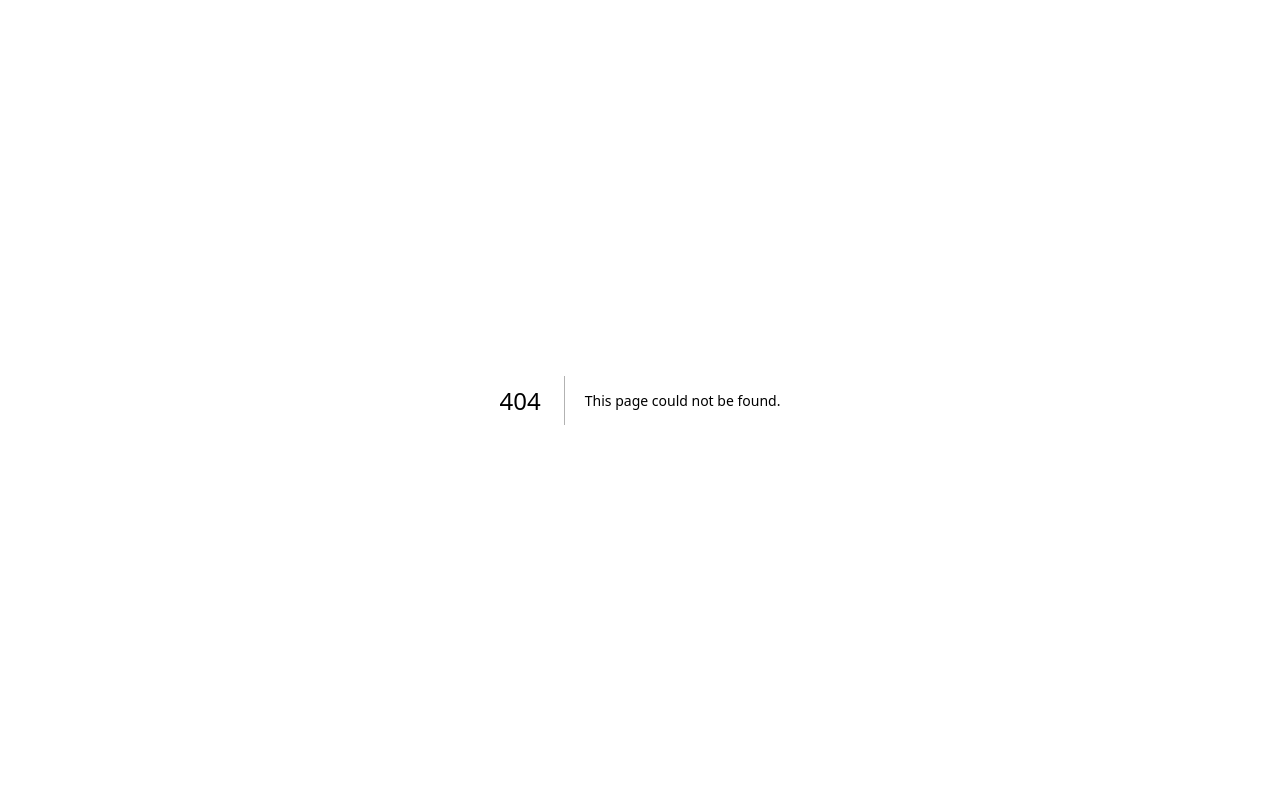
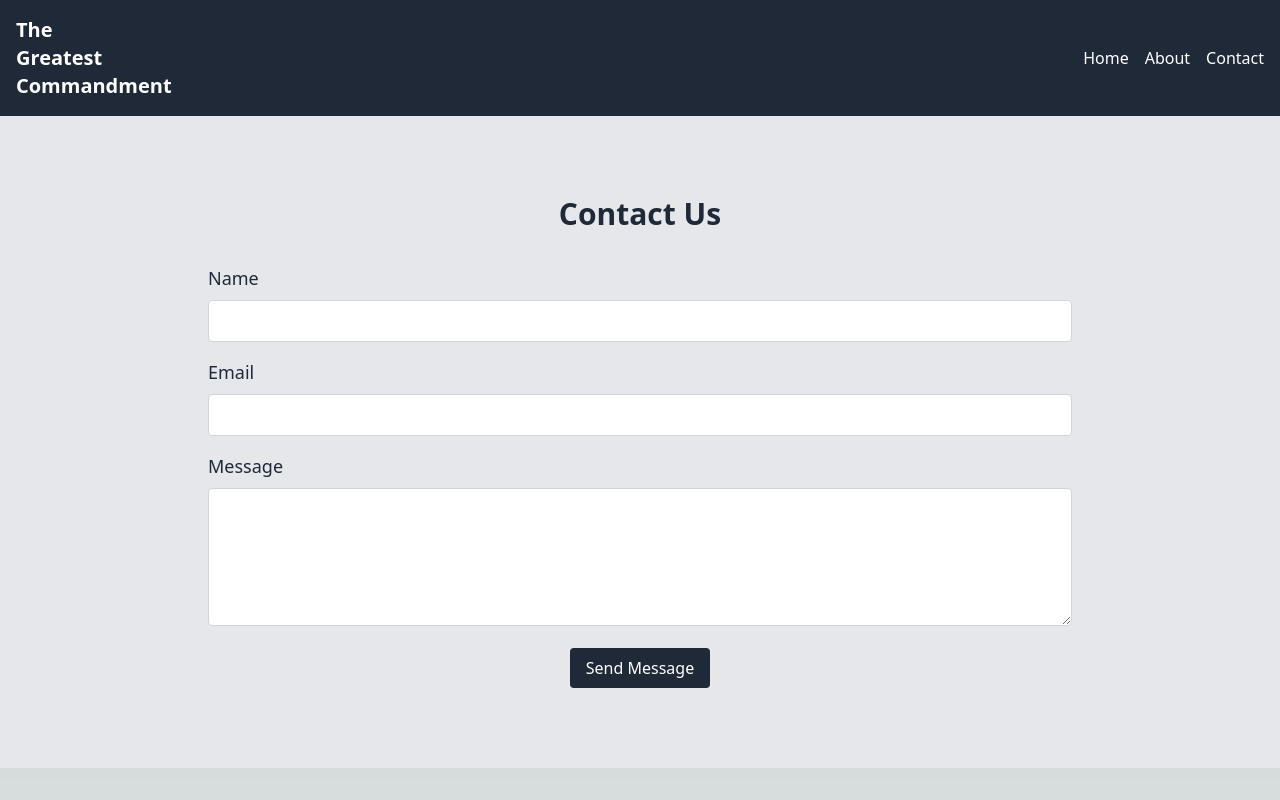
Before and after one commit to DonaldMzima/The-Greatest-Commandment, a Next.js app: page /contacts in a window 1280 px wide. Before the commit this address had no page. Built offline with nearby package versions, Linux system fonts and the light colour scheme.

Commit message:
ref: update ui

```diff
--- a/src/pages/components/TimeLineItime.tsx
+++ b/src/components/TimeLineItime.tsx
@@ -1,7 +1,8 @@
 import React, { useState } from "react";
-import { useTimelineData } from "../../../utils/https";
+
 import LoadingSpinner from "./LoadingSpinner";
 import Fuse from "fuse.js";
+import { useTimelineData } from "../../utils/https";
 
 const Timeline: React.FC = () => {
   const { data: timelineData, isLoading, error } = useTimelineData();
--- /dev/null
+++ b/src/components/UI/Footer.tsx
@@ -0,0 +1,13 @@
+import React from "react";
+
+const Footer: React.FC = () => {
+  return (
+    <footer className="bg-gray-800 text-white p-4 mt-8">
+      <div className="max-w-7xl mx-auto text-center">
+        <p>&copy; 2024 My App. All rights reserved.</p>
+      </div>
+    </footer>
+  );
+};
+
+export default Footer;
--- /dev/null
+++ b/src/components/UI/Hero.tsx
@@ -0,0 +1,25 @@
+import React from "react";
+
+const Hero: React.FC = () => {
+  return (
+    <section className="bg-gray-200 text-gray-800 h-screen flex flex-col justify-center items-center">
+      <div className="max-w-7xl mx-auto px-4 text-center">
+        <h1 className="text-4xl font-bold tracking-tight text-gray-900 sm:text-6xl">
+          Welcome to The Greatest Commandment App.
+        </h1>
+        <p className="text-lg mb-8">
+          Click the button below to listen to The Greatest Commandment audio
+          clips!
+        </p>
+        <a
+          href="timeLineItem"
+          className="bg-gray-800 text-white px-4 py-2 rounded"
+        >
+          Get Started
+        </a>
+      </div>
+    </section>
+  );
+};
+
+export default Hero;
--- /dev/null
+++ b/src/components/UI/Navbar.tsx
@@ -0,0 +1,32 @@
+import React from "react";
+
+const Navbar: React.FC = () => {
+  return (
+    <nav className="bg-gray-800 text-white p-4">
+      <div className="max-w-7xl mx-auto flex justify-between items-center">
+        <a href="/">
+          <div className="text-xl font-bold">
+            The
+            <br />
+            Greatest
+            <br />
+            Commandment
+          </div>
+        </a>
+        <div className="space-x-4">
+          <a href="/" className="hover:underline">
+            Home
+          </a>
+          <a href="about" className="hover:underline">
+            About
+          </a>
+          <a href="contacts" className="hover:underline">
+            Contact
+          </a>
+        </div>
+      </div>
+    </nav>
+  );
+};
+
+export default Navbar;
--- /dev/null
+++ b/src/pages/about.tsx
@@ -0,0 +1,50 @@
+import Navbar from "@/components/UI/Navbar";
+import React from "react";
+
+const About: React.FC = () => {
+  return (
+    <>
+      <Navbar />
+      <section className="bg-gray-200 text-gray-800 py-20">
+        <div className="max-w-4xl mx-auto px-4">
+          <h2 className="text-3xl font-bold mb-8 text-center">
+            About This Assessment
+          </h2>
+          <p className="text-lg mb-4">
+            This assessment was created to demonstrate the ability to understand
+            and explain code written in React, as well as to implement various
+            features and design elements. The assessment included the following
+            tasks:
+          </p>
+          <ul className="list-disc pl-5 mb-4">
+            <li>
+              Creating a separate TypeScript file in the utils folder to fetch
+              data using axios.
+            </li>
+            <li>
+              Replacing axios with react-query for data fetching and caching.
+            </li>
+            <li>Handling errors and loading states with styled components.</li>
+            <li>
+              Adding a fuzzy search functionality to the Timeline component.
+            </li>
+            <li>Ensuring responsive design for different screen sizes.</li>
+          </ul>
+          <p className="text-lg mb-4">
+            The goal was to create a user-friendly interface with modern React
+            techniques, ensuring a smooth and responsive experience for users.
+            The main components include a navbar, a hero section, an about
+            section, and a footer.
+          </p>
+          <p className="text-lg">
+            The assessment showcases skills in React development, including
+            state management, component styling, responsive design, and
+            integrating third-party libraries for enhanced functionality.
+          </p>
+        </div>
+      </section>
+    </>
+  );
+};
+
+export default About;
--- /dev/null
+++ b/src/pages/contacts.tsx
@@ -0,0 +1,79 @@
+import Navbar from "@/components/UI/Navbar";
+import React, { useState } from "react";
+
+const Contact: React.FC = () => {
+  const [name, setName] = useState("");
+  const [email, setEmail] = useState("");
+  const [message, setMessage] = useState("");
+
+  const handleSubmit = (e: React.FormEvent) => {
+    e.preventDefault();
+    // Handle form submission logic here
+    console.log("Form submitted:", { name, email, message });
+  };
+
+  return (
+    <>
+      <Navbar />
+      <section className="bg-gray-200 text-gray-800 py-20">
+        <div className="max-w-4xl mx-auto px-4">
+          <h2 className="text-3xl font-bold mb-8 text-center">Contact Us</h2>
+          <form onSubmit={handleSubmit} className="space-y-4">
+            <div>
+              <label htmlFor="name" className="block text-lg font-medium mb-2">
+                Name
+              </label>
+              <input
+                type="text"
+                id="name"
+                value={name}
+                onChange={(e) => setName(e.target.value)}
+                className="w-full p-2 border border-gray-300 rounded text-black"
+                required
+              />
+            </div>
+            <div>
+              <label htmlFor="email" className="block text-lg font-medium mb-2">
+                Email
+              </label>
+              <input
+                type="email"
+                id="email"
+                value={email}
+                onChange={(e) => setEmail(e.target.value)}
+                className="w-full p-2 border border-gray-300 rounded text-black"
+                required
+              />
+            </div>
+            <div>
+              <label
+                htmlFor="message"
+                className="block text-lg font-medium mb-2"
+              >
+                Message
+              </label>
+              <textarea
+                id="message"
+                value={message}
+                onChange={(e) => setMessage(e.target.value)}
+                className="w-full p-2 border border-gray-300 rounded text-black"
+                rows={5}
+                required
+              />
+            </div>
+            <div className="text-center">
+              <button
+                type="submit"
+                className="bg-gray-800 text-white px-4 py-2 rounded"
+              >
+                Send Message
+              </button>
+            </div>
+          </form>
+        </div>
+      </section>
+    </>
+  );
+};
+
+export default Contact;
--- a/src/pages/index.tsx
+++ b/src/pages/index.tsx
@@ -1,13 +1,18 @@
 import Image from "next/image";
 import { Inter } from "next/font/google";
-import Timeline from "./components/TimeLineItime";
+import Navbar from "@/components/UI/Navbar";
+import Hero from "@/components/UI/Hero";
+import Footer from "@/components/UI/Footer";
 
 const inter = Inter({ subsets: ["latin"] });
 
 export default function Home() {
   return (
     <>
-      <Timeline />
+      <Navbar />
+      <Hero />
+      {/* <Timeline /> */}
+      <Footer />
     </>
   );
 }
--- /dev/null
+++ b/src/pages/timeLineItem.tsx
@@ -0,0 +1,18 @@
+import Image from "next/image";
+import { Inter } from "next/font/google";
+import Timeline from "../components/TimeLineItime";
+import Navbar from "../components/UI/Navbar";
+import Hero from "../components/UI/Hero";
+import Footer from "../components/UI/Footer";
+
+const inter = Inter({ subsets: ["latin"] });
+
+export default function Home() {
+  return (
+    <>
+      <Navbar />
+
+      <Timeline />
+    </>
+  );
+}
```
Also changed, not shown: src/components/LoadingSpinner.tsx (renamed from src/pages/components/LoadingSpinner.tsx).
